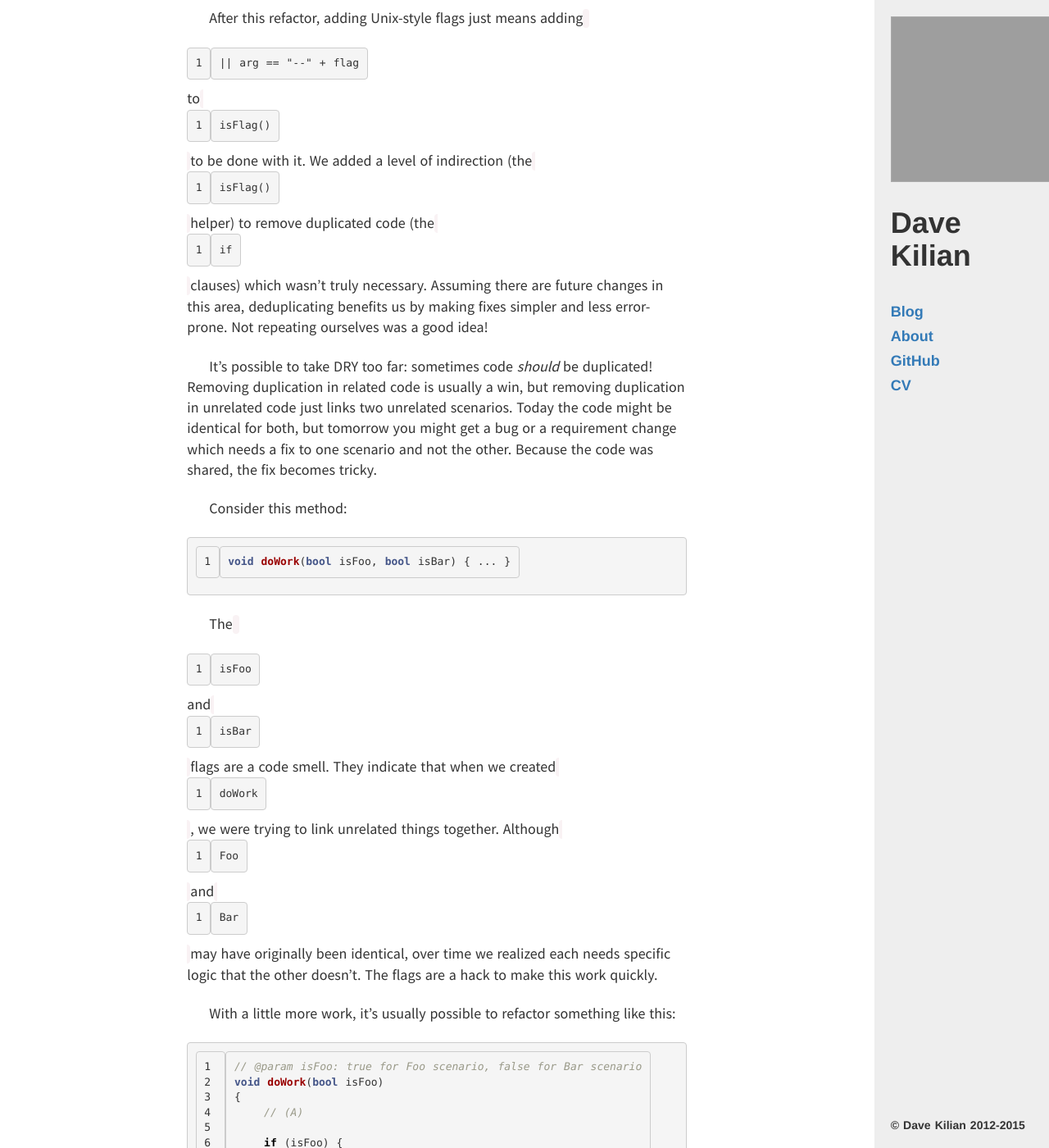
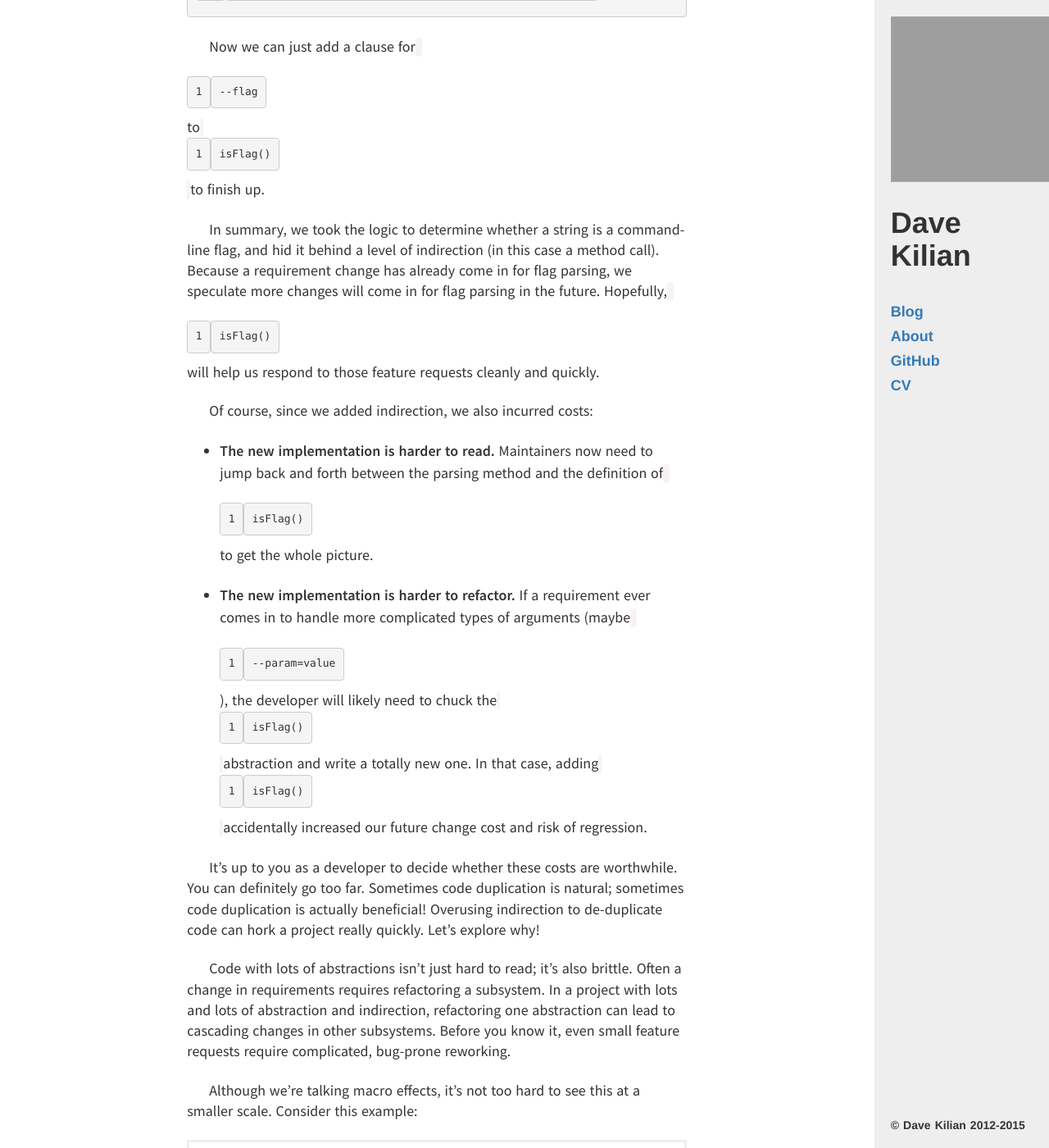
Before and after one commit to davekilian/davekilian.github.com, a Jekyll site: the page built from _posts/2015-11-25-best-practices.markdown, in a window 1280 px wide and 1400 px high, scrolled down 8394 px. Shown: the whole window at 82% size. Built offline with Jekyll 4.4.1, drawn with Linux system fonts in a browser that asks for light colours; nearby versions of some CDN libraries; Markdown is read by kramdown in place of the engine named in the settings; some of the changed text lies outside the part shown; grey boxes are pictures that could not be loaded.

Commit message:
Second draft for the DRY section. Needs a new example still

````diff
--- a/_posts/2015-11-25-best-practices.markdown
+++ b/_posts/2015-11-25-best-practices.markdown
@@ -248,13 +248,14 @@
 
 ## Never Repeating Anything
 
-"[Don't repeat yourself](https://en.wikipedia.org/wiki/Don%27t_repeat_yourself)" is an often-quoted tenet of software engineering.
-The idea is to design software so fixing a bug or changing requirements changes few locations in the code (ideally one).
-The way to achieve this is usually some form of indirection.
+"[Don't repeat yourself](https://en.wikipedia.org/wiki/Don%27t_repeat_yourself)" is one of the better-known principles of software design.
+It states well-designed software should ideally require few changes to fix a bug or change a requirement.
+Ideally, each should require one isolated change.
 
-Consider this example.
-We're trying to parse some flags from command line arguments, using the Windows convention (i.e. we accept both `-flag` and `/flag` for each).
-A simple, clean first design might look something like this:
+The typical pattern is to add some indirection to hide some logic.
+Then we can use that abstraction to run the logic whenever needed.
+For example, say we're trying to parse some flags from command line arguments, using the Windows convention (i.e. we accept both `-flag` and `/flag` for each).
+Initially we might write this:
 
 ```cpp
 output.foo = false;
@@ -284,9 +285,9 @@
 bool isFlag(const str &arg, const str &flag) {
     return arg == "-" + flag || arg == "/" + flag;
 }
+```
 
-...
-
+```cpp
 output.foo = false;
 output.bar = false;
 output.baz = false;
@@ -304,85 +305,46 @@
 }
 ```
 
-After this refactor, adding Unix-style flags just means adding `|| arg == "--" + flag` to `isFlag()` to be done with it.
-We added a level of indirection (the `isFlag()` helper) to remove duplicated code (the `if` clauses) which wasn't truly necessary.
-Assuming there are future changes in this area, deduplicating benefits us by making fixes simpler and less error-prone.
-Not repeating ourselves was a good idea!
+Now we can just add a clause for `--flag` to `isFlag()` to finish up.
 
-It's possible to take DRY too far: sometimes code *should* be duplicated!
-Removing duplication in related code is usually a win, but removing duplication in unrelated code just links two unrelated scenarios.
-Today the code might be identical for both, but tomorrow you might get a bug or a requirement change which needs a fix to one scenario and not the other.
-Because the code was shared, the fix becomes tricky.
+In summary, we took the logic to determine whether a string is a command-line flag, and hid it behind a level of indirection (in this case a method call).
+Because a requirement change has already come in for flag parsing, we speculate more changes will come in for flag parsing in the future.
+Hopefully, `isFlag()` will help us respond to those feature requests cleanly and quickly.
 
-Consider this method:
+Of course, since we added indirection, we also incurred costs:
 
-```cpp
-void doWork(bool isFoo, bool isBar) { ... }
-```
+* **The new implementation is harder to read.**
+  Maintainers now need to jump back and forth between the parsing method and the definition of `isFlag()` to get the whole picture.
 
-The `isFoo` and `isBar` flags are a code smell.
-They indicate that when we created `doWork`, we were trying to link unrelated things together.
-Although `Foo` and `Bar` may have originally been identical, over time we realized each needs specific logic that the other doesn't.
-The flags are a hack to make this work quickly.
+* **The new implementation is harder to refactor.**
+  If a requirement ever comes in to handle more complicated types of arguments (maybe `--param=value`), the developer will likely need to chuck the `isFlag()` abstraction and write a totally new one.
+  In that case, adding `isFlag()` accidentally increased our future change cost and risk of regression.
 
-With a little more work, it's usually possible to refactor something like this:
+It's up to you as a developer to decide whether these costs are worthwhile.
+You can definitely go too far.
+Sometimes code duplication is natural; sometimes code duplication is actually beneficial!
+Overusing indirection to de-duplicate code can hork a project really quickly.
+Let's explore why!
 
-```cpp
-// @param isFoo: true for Foo scenario, false for Bar scenario
-void doWork(bool isFoo)
-{
-    // (A)
+Code with lots of abstractions isn't just hard to read; it's also brittle.
+Often a change in requirements requires refactoring a subsystem.
+In a project with lots and lots of abstraction and indirection, refactoring one abstraction can lead to cascading changes in other subsystems.
+Before you know it, even small feature requests require complicated, bug-prone reworking.
 
-    if (isFoo) {
-        // (B)
-    }
-    else {
-        // (C)
-    }
+Although we're talking macro effects, it's not too hard to see this at a smaller scale.
+Consider this example:
 
-    // (D)
+> I chucked the old example because I didn't like it.
+> Make a new one here.
+>
+> The goal is to start with some code and compress it down to a bare minimum.
+> Then take a small feature request.
+> Apply it to the original designed vs the minified design and compare headaches
+>
+> One simple way to handle this might be 'modes' of operation, where you construct an uber-function based on controller flags.
+> The uber function is just a orchestrator which calls into helper methods.
+> Then a requirement comes in for a new mode, and boom -- another controller flag and way-complicated refactors.
 
-    if (isFoo) {
-        // (E)
-    }
-}
-```
-
-to look more like this:
-
-```cpp
-void doA() { /* (A) */ }
-void doB() { /* (B) */ }
-void doC() { /* (C) */ }
-void doD() { /* (D) */ }
-void doE() { /* (E) */ }
-
-void doFoo() {
-    doA();
-    doB();
-    doD();
-    doE();
-}
-
-void doBar() {
-    doA();
-    doC();
-    doD();
-}
-```
-
-This nets you a few benefits:
-
-1. **Changes to `doFoo` and `doBar` are isolated.**
-   If you change `doFoo` and only `doFoo`, there's no way that change can possibly impact the `doBar` code path.
-   In the first example, and change to `doWork` could possibly impact either scenario, intended or no.
-
-2. **Fewer conditions to work with.**
-   Conditional code is harder to think about than unconditional code, especially if there are lots of conditions, or the conditions are complicated.
-   Unconditional code is also easier to cover with tests.
-
-3. **Scales with your feature set.**
-   If you already have scenarios for `Foo` and `Bar`, it might not be a stretch to think the requirement for `Baz` is just around the corner
-   The latter strategy makes it easy to add `Baz`: just make a `doBaz()` and pick the pieces which make sense for `Baz`.
-
-This example might look a little silly, but this can be tempting in practice, especially when sections `(A)` and `(D)` are long, and the others are short.
+In summary, it's possible to apply "Don't Repeat Yourself" until you end up Never Repeating Anything.
+But a codebase which Never Repeats Anything can't easily respond to new features or bug fixes.
+Even small changes require big refactors to remove newly introduced code repitition.
--- a/global.css
+++ b/global.css
@@ -110,8 +110,14 @@
 
 blockquote p
 {
+    color: #454545;
+    text-align: left;
     text-indent: 0;
-    color: #444;
+}
+
+blockquote p:first-child
+{
+    margin-top: 0;
 }
 
 li
````
